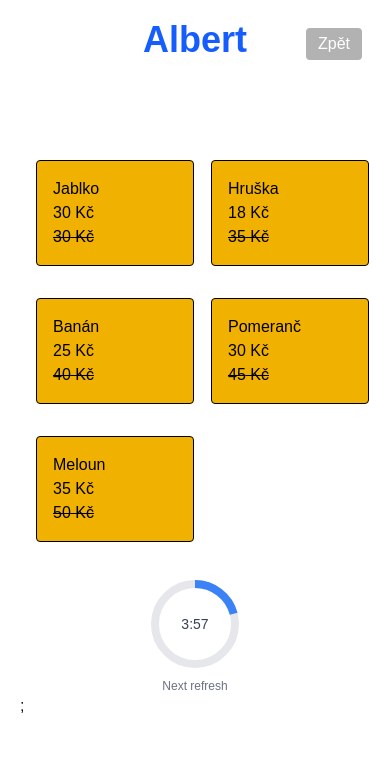
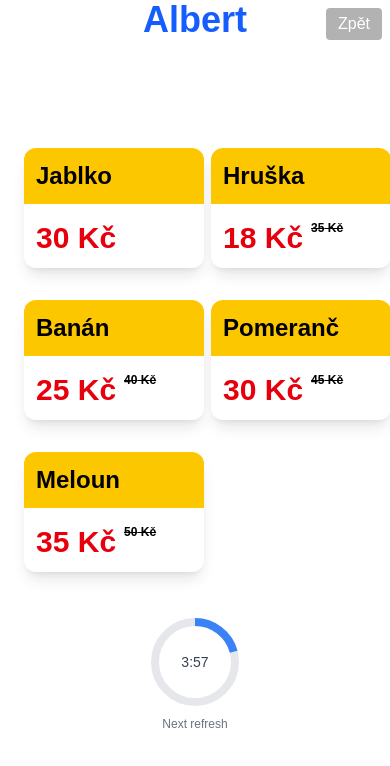
Before and after one commit to slurfer/slurferpay, a Next.js app: page /terminal/shops/Albert in a window 390 px wide. Shown: the top 766 px of the page. Built offline with nearby package versions, Linux system fonts and the light colour scheme.

Commit message:
redesign Item for phone

```diff
--- a/app/components/Item.tsx
+++ b/app/components/Item.tsx
@@ -1,8 +1,6 @@
 "use client";
 
-import { useCard } from "@/context/CardModalContext";
-import { ItemType } from "@/types/ItemType";
-import { useEffect } from "react";
+import React from "react";
 
 export default function Item({
   name,
@@ -13,13 +11,21 @@
   price: number;
   normalPrice: number;
 }) {
+  const showNormalPrice = price !== normalPrice;
+
   return (
-    <div className="border rounded w-[90%] p-4 m-4 bg-yellow-500 text-black">
-      {name}
-      <br />
-      {price} Kč
-      <br />
-      <del>{normalPrice} Kč</del>
+    <div className="rounded-xl m-2 overflow-hidden flex flex-col justify-start items-center w-45 h-30 shadow-lg hover:shadow-2xl cursor-pointer bg-white">
+      <div className="text-2xl font-semibold bg-yellow-400 p-3 text-black mb-1 text-center w-full text-left">
+        {name}
+      </div>
+      <div className="text-3xl p-3 font-bold text-red-600 flex items-stretch text-left w-full">
+        {price} Kč
+        {showNormalPrice && (
+          <span className="text-xs text-black ml-2 line-through">
+            {normalPrice} Kč
+          </span>
+        )}
+      </div>
     </div>
   );
 }
--- a/app/layout.tsx
+++ b/app/layout.tsx
@@ -2,6 +2,7 @@
 import "./globals.css";
 import PhoneLayout from "@/app/components/PhoneLayout";
 import BackButton from "./components/Buttons/BackButton";
+import { ShopDataProvider } from "@/context/ShopDataContext";
 
 export default function RootLayout({
   children,
@@ -10,7 +11,11 @@
 }) {
   return (
     <html lang="en">
-      <body>{children}</body>
+      <body>
+        <div className="bg-white">
+          <ShopDataProvider>{children}</ShopDataProvider>
+        </div>
+      </body>
     </html>
   );
 }
--- a/app/shop/page.tsx
+++ /dev/null
@@ -1,26 +0,0 @@
-"use client";
-import { decodeNfcRecord } from "@/util/nfc";
-import { useCard } from "@/context/CardModalContext";
-import { useEffect } from "react";
-import ItemButton from "@/app/components/Buttons/Button";
-import LinkButton from "@/app/components/Buttons/LinkButton";
-import Header from "../components/Header";
-import config from "@/config/shops.json";
-import PhoneLayout from "../components/PhoneLayout";
-
-export default function () {
-  const shops: string[] = config.shops;
-
-  return (
-    <PhoneLayout>
-      <Header blueText="Obchody" showBackButton={true} backButtonLink="/" />
-      <div className="w-full m-15"></div>
-
-      {shops.map((shop) => (
-        <LinkButton key={shop} type="subs" link={`/shop/${shop}`}>
-          {shop}
-        </LinkButton>
-      ))}
-    </PhoneLayout>
-  );
-}
--- a/app/terminal/layout.tsx
+++ b/app/terminal/layout.tsx
@@ -7,9 +7,5 @@
 }: {
   children: React.ReactNode;
 }) {
-  return (
-    <PhoneLayout>
-      <CardProvider>{children}</CardProvider>;
-    </PhoneLayout>
-  );
+  return <CardProvider>{children}</CardProvider>;
 }
--- a/app/terminal/page.tsx
+++ b/app/terminal/page.tsx
@@ -6,12 +6,13 @@
 import LinkButton from "@/app/components/Buttons/LinkButton";
 import Header from "../components/Header";
 import config from "@/config/shops.json";
+import PhoneLayout from "../components/PhoneLayout";
 
 export default function Home() {
   const shops: string[] = config.shops;
 
   return (
-    <div>
+    <PhoneLayout>
       <Header blueText="Terminal" showBackButton={true} backButtonLink="/" />
       <div className="w-full m-15"></div>
 
@@ -29,6 +30,6 @@
       <LinkButton type="tool" link="/terminal/write">
         Write
       </LinkButton>
-    </div>
+    </PhoneLayout>
   );
 }
--- a/app/terminal/shops/[shopName]/page.tsx
+++ b/app/terminal/shops/[shopName]/page.tsx
@@ -6,57 +6,19 @@
 import Header from "@/app/components/Header";
 import { ApiPrices } from "@/types/api/prices";
 import RefreshCounter from "@/app/components/RefreshCounter";
+import { useShopData } from "@/context/ShopDataContext";
 
 export default function ShopPage() {
   const { cardData, buyItem, setBuyItem, setModalState, setCardData } =
     useCard();
+  const { items, shops } = useShopData();
   const { shopName }: { shopName: string } = useParams();
-
-  const [items, setItems] = useState<ApiPrices["items"]>([]);
-  const [shops, setShops] = useState<string[]>([]);
-  const paymentInProgress = useRef(false);
-
-  useEffect(() => {
-    async function loadData() {
-      const res = await fetch("/api/prices");
-      if (!res.ok) return;
-      const data: ApiPrices = await res.json();
-      setItems(data.items);
-      setShops(data.shops);
-    }
-
-    loadData();
-
-    function msUntilNextInterval() {
-      const now = new Date();
-      const minutes = now.getMinutes();
-      const seconds = now.getSeconds();
-      const ms = now.getMilliseconds();
-
-      // kolik minut zbývá do nejbližšího násobku 5
-      const next = 5 - (minutes % 5);
-      return next * 60_000 - seconds * 1000 - ms;
-    }
-
-    // první timeout – dorovnáme na nejbližší 5. minutu
-    const firstTimeout = setTimeout(() => {
-      loadData();
-
-      // pak už nastavíme klasický interval každých 5 minut
-      const interval = setInterval(loadData, 5 * 60_000);
-      // ulož interval do ref, pokud chceš clearovat při unmountu
-      (window as any).pricesInterval = interval;
-    }, msUntilNextInterval());
-
-    return () => {
-      clearTimeout(firstTimeout);
-      clearInterval((window as any).pricesInterval);
-    };
-  }, []);
 
   if (shops.length > 0 && !shops.includes(shopName)) {
     notFound();
   }
+
+  const paymentInProgress = useRef(false);
 
   useEffect(() => {
     if (cardData === null || buyItem === null || paymentInProgress.current)
@@ -87,7 +49,7 @@
         backButtonLink="/terminal"
       />
       <br />
-      <div className="grid grid-cols-2">
+      <div className="grid grid-cols-2 sm:grid-cols-3 md:grid-cols-4 lg:grid-cols-6 gap-4 p-4">
         {items.map((item) => {
           const onClick = () => {
             setBuyItem({ name: item.name, price: item.prices[shopName] });
@@ -99,7 +61,7 @@
               <Item
                 name={item.name}
                 price={item.prices[shopName]} // cena pro aktuální shop
-                normalPrice={item.normalPrice} // třeba "běžná cena"
+                normalPrice={item.normalPrice} // běžná cena
               />
             </div>
           );
--- /dev/null
+++ b/context/ShopDataContext.tsx
@@ -0,0 +1,67 @@
+"use client";
+import { createContext, useContext, useEffect, useState } from "react";
+import { ApiPrices } from "@/types/api/prices";
+
+interface ShopDataContextType {
+  items: ApiPrices["items"];
+  shops: string[];
+  refresh: () => void;
+}
+
+const ShopDataContext = createContext<ShopDataContextType | undefined>(
+  undefined
+);
+
+export const ShopDataProvider = ({
+  children,
+}: {
+  children: React.ReactNode;
+}) => {
+  const [items, setItems] = useState<ApiPrices["items"]>([]);
+  const [shops, setShops] = useState<string[]>([]);
+
+  async function loadData() {
+    const res = await fetch("/api/prices");
+    if (!res.ok) return;
+    const data: ApiPrices = await res.json();
+    setItems(data.items);
+    setShops(data.shops);
+  }
+
+  useEffect(() => {
+    loadData();
+
+    function msUntilNextInterval() {
+      const now = new Date();
+      const minutes = now.getMinutes();
+      const seconds = now.getSeconds();
+      const ms = now.getMilliseconds();
+      const next = 5 - (minutes % 5);
+      return next * 60_000 - seconds * 1000 - ms;
+    }
+
+    const firstTimeout = setTimeout(() => {
+      loadData();
+      const interval = setInterval(loadData, 5 * 60_000);
+      (window as any).pricesInterval = interval;
+    }, msUntilNextInterval());
+
+    return () => {
+      clearTimeout(firstTimeout);
+      clearInterval((window as any).pricesInterval);
+    };
+  }, []);
+
+  return (
+    <ShopDataContext.Provider value={{ items, shops, refresh: loadData }}>
+      {children}
+    </ShopDataContext.Provider>
+  );
+};
+
+export const useShopData = () => {
+  const context = useContext(ShopDataContext);
+  if (!context)
+    throw new Error("useShopData must be used within ShopDataProvider");
+  return context;
+};
```
